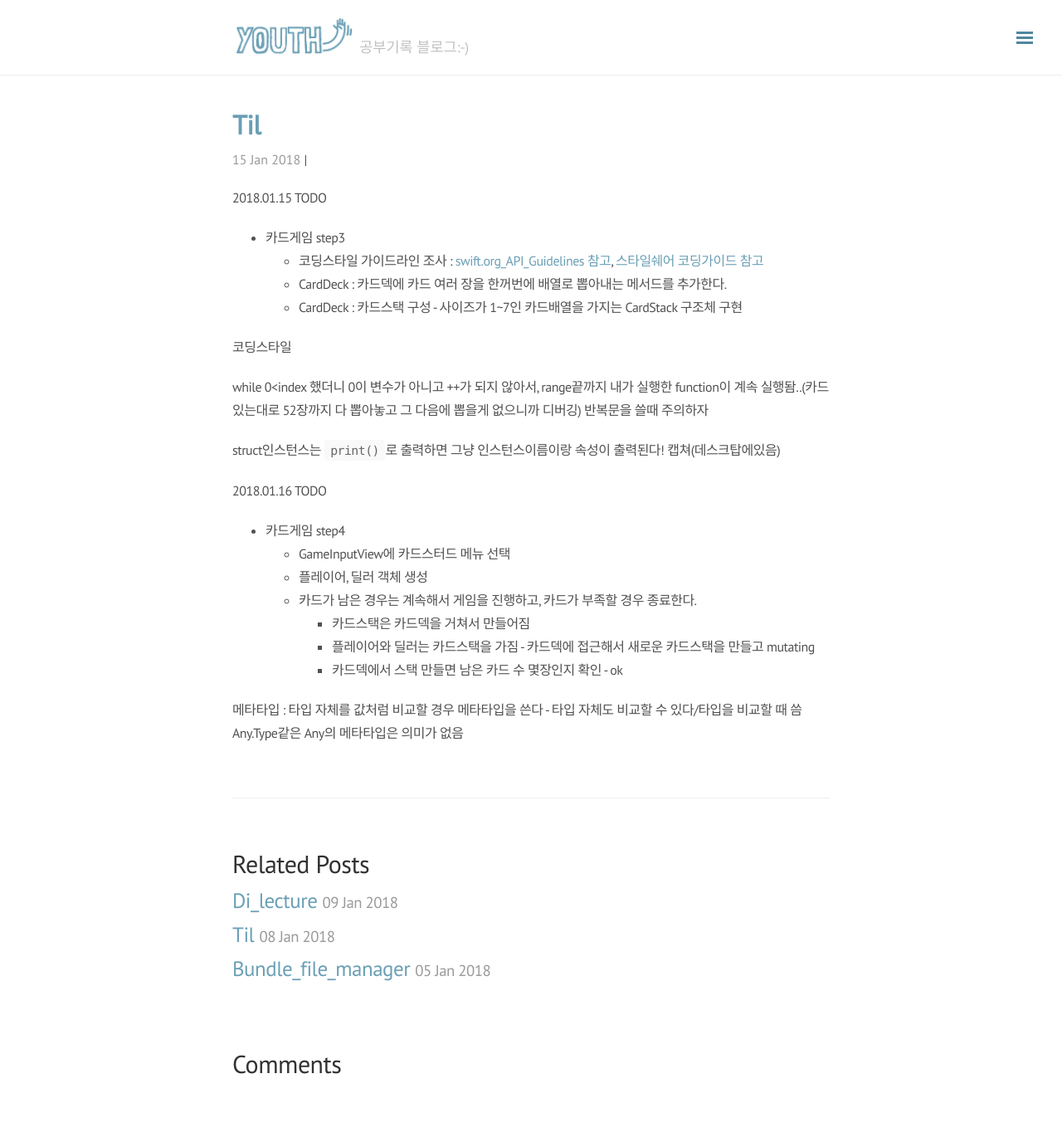
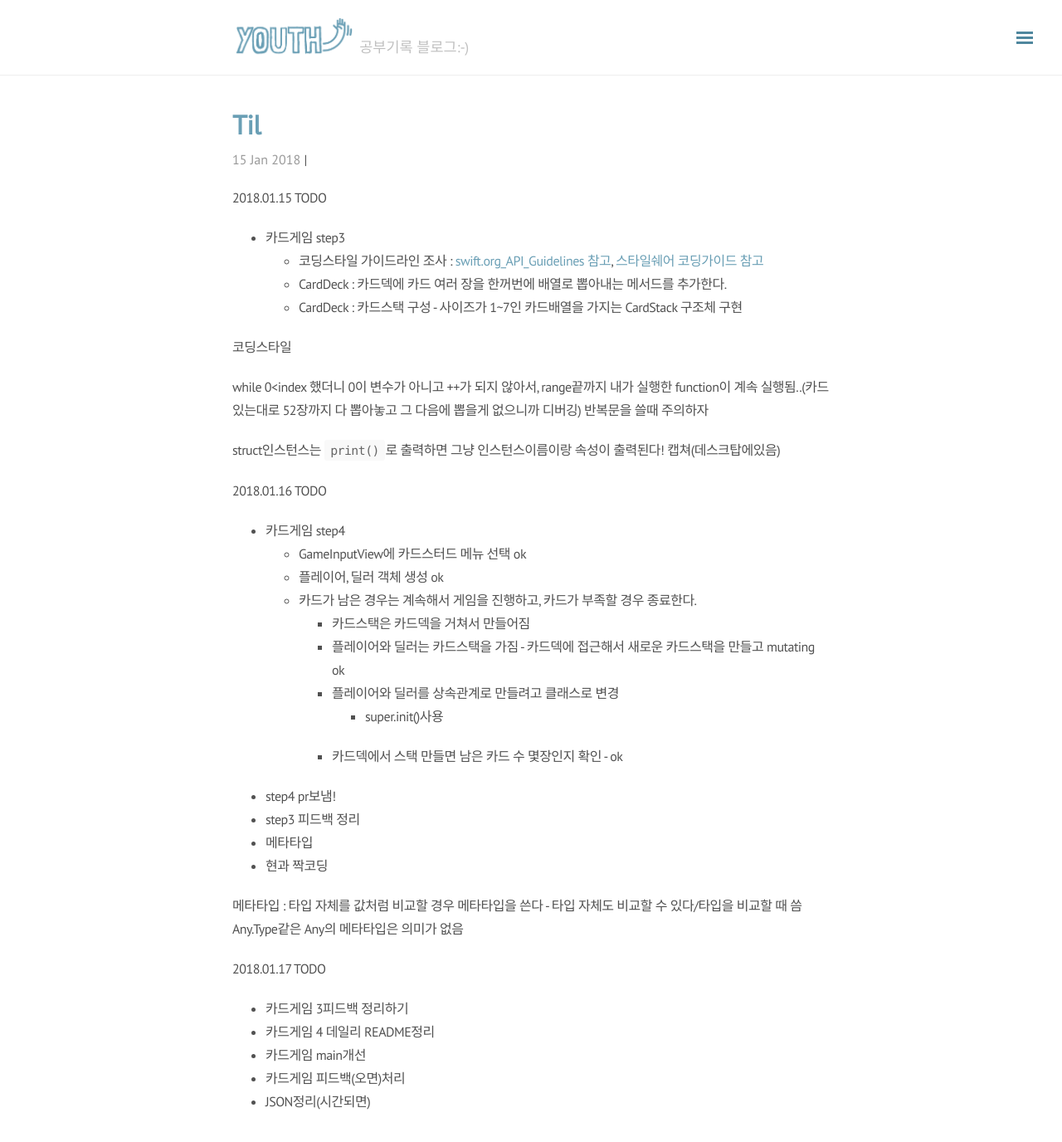
Before and after one commit to jinios/jinios.github.io, a Jekyll site: the page built from _posts/2018-01-15-TIL.md, in a window 1280 px wide and 1400 px high. Shown: the top 1376 px of the window at 83% size. Built offline with Jekyll 4.4.1, drawn with Linux system fonts in a browser that asks for light colours; nearby versions of some CDN libraries; our own code applies the rules of GitHub Pages for plain Markdown files; comment, search, counter and statistics services are not loaded.

Commit message:
update post

```diff
--- a/_posts/2018-01-15-TIL.md
+++ b/_posts/2018-01-15-TIL.md
@@ -7,7 +7,7 @@ TODO
 
 코딩스타일
 
-while 0<index 했더니 0이 변수가 아니고 ++가 되지 않아서, range끝까지 내가 실행한 function이 계속 실행돰..(카드 있는대로 52장까지 다 뽑아놓고 그 다음에 뽑을게 없으니까 디버깅) 반복문을 쓸때 주의하자
+while 0<index 했더니 0이 변수가 아니고 ++가 되지 않아서, range끝까지 내가 실행한 function이 계속 실행됨..(카드 있는대로 52장까지 다 뽑아놓고 그 다음에 뽑을게 없으니까 디버깅) 반복문을 쓸때 주의하자
 
 struct인스턴스는 `print()`로 출력하면 그냥 인스턴스이름이랑 속성이 출력된다!
 캡쳐(데스크탑에있음)
@@ -16,12 +16,27 @@ struct인스턴스는 `print()`로 출력하면 그냥 인스턴스이름이랑
 2018.01.16
 TODO
 - 카드게임 step4
-  - GameInputView에 카드스터드 메뉴 선택
-  - 플레이어, 딜러 객체 생성
+  - GameInputView에 카드스터드 메뉴 선택 ok
+  - 플레이어, 딜러 객체 생성 ok
   - 카드가 남은 경우는 계속해서 게임을 진행하고, 카드가 부족할 경우 종료한다.
     - 카드스택은 카드덱을 거쳐서 만들어짐
-    - 플레이어와 딜러는 카드스택을 가짐 - 카드덱에 접근해서 새로운 카드스택을 만들고 mutating
+    - 플레이어와 딜러는 카드스택을 가짐 - 카드덱에 접근해서 새로운 카드스택을 만들고 mutating ok
+    - 플레이어와 딜러를 상속관계로 만들려고 클래스로 변경
+      - super.init()사용
     - 카드덱에서 스택 만들면 남은 카드 수 몇장인지 확인 - ok
+- step4 pr보냄!
+- step3 피드백 정리
+- 메타타입
+- 현과 짝코딩
+
 
 메타타입 : 타입 자체를 값처럼 비교할 경우 메타타입을 쓴다 - 타입 자체도 비교할 수 있다/타입을 비교할 때 씀
 Any.Type같은 Any의 메타타입은 의미가 없음
+
+2018.01.17
+TODO
+- 카드게임 3피드백 정리하기
+- 카드게임 4 데일리 README정리
+- 카드게임 main개선
+- 카드게임 피드백(오면)처리
+- JSON정리(시간되면)
```
Also changed, not shown: _posts/cardStep3.md (added, +94 -0 lines).
